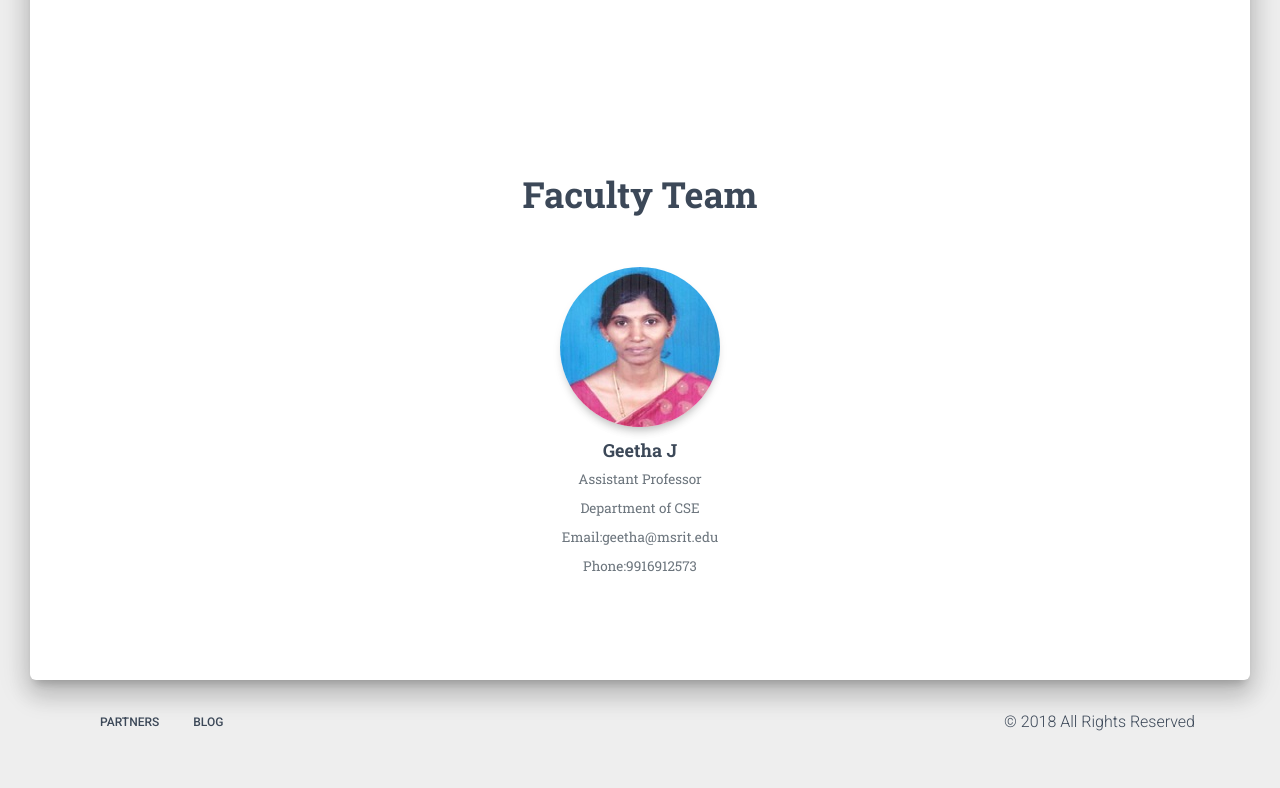
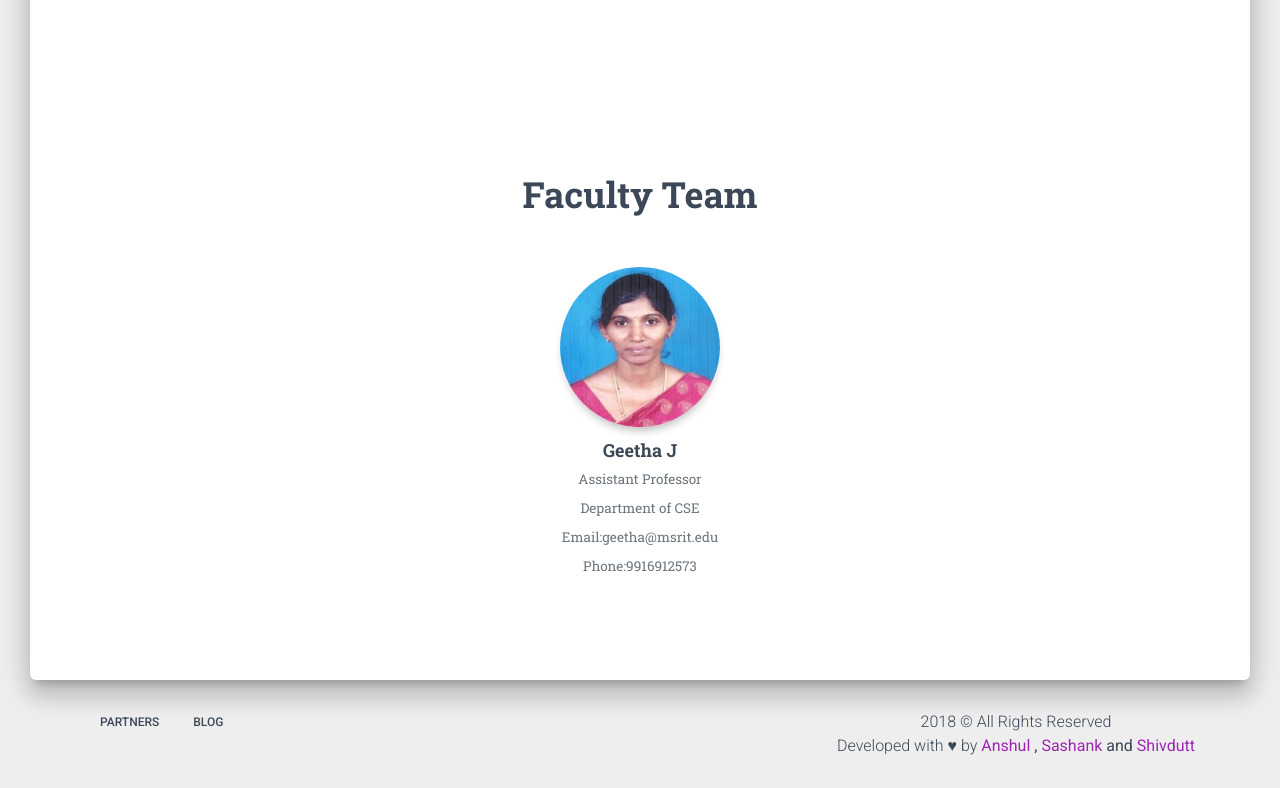
Before and after one commit to sdt4936/college-project, a plain HTML site: page index.html in a window 1280 px wide. Shown: the part 1778-2566 px from the top of the page. Before the commit the page ends 2542 px from the top, so only its background shows below. Drawn offline with Linux system fonts and the light colour scheme.

Commit message:
Update index.html

```diff
--- a/index.html
+++ b/index.html
@@ -184,10 +184,10 @@
         </ul>
       </nav>
       <div class="copyright float-right">
-        &copy;
         <script>
           document.write(new Date().getFullYear())
-        </script> All Rights Reserved</i>
+        </script> &copy; All Rights Reserved <br> Developed with ♥ by <strong> <a href="https://www.facebook.com/anshul3237" class="w3-hover-text-teal">Anshul</a> , <a href="https://www.facebook.com/sashank.agarwal.58" class="w3-hover-text-teal">Sashank</a> and <a href="https://www.facebook.com/shivdutt.tripathi.16" class="w3-hover-text-teal">Shivdutt</a>
+    </strong> </i>
       </div>
     </div>
   </footer>
```
